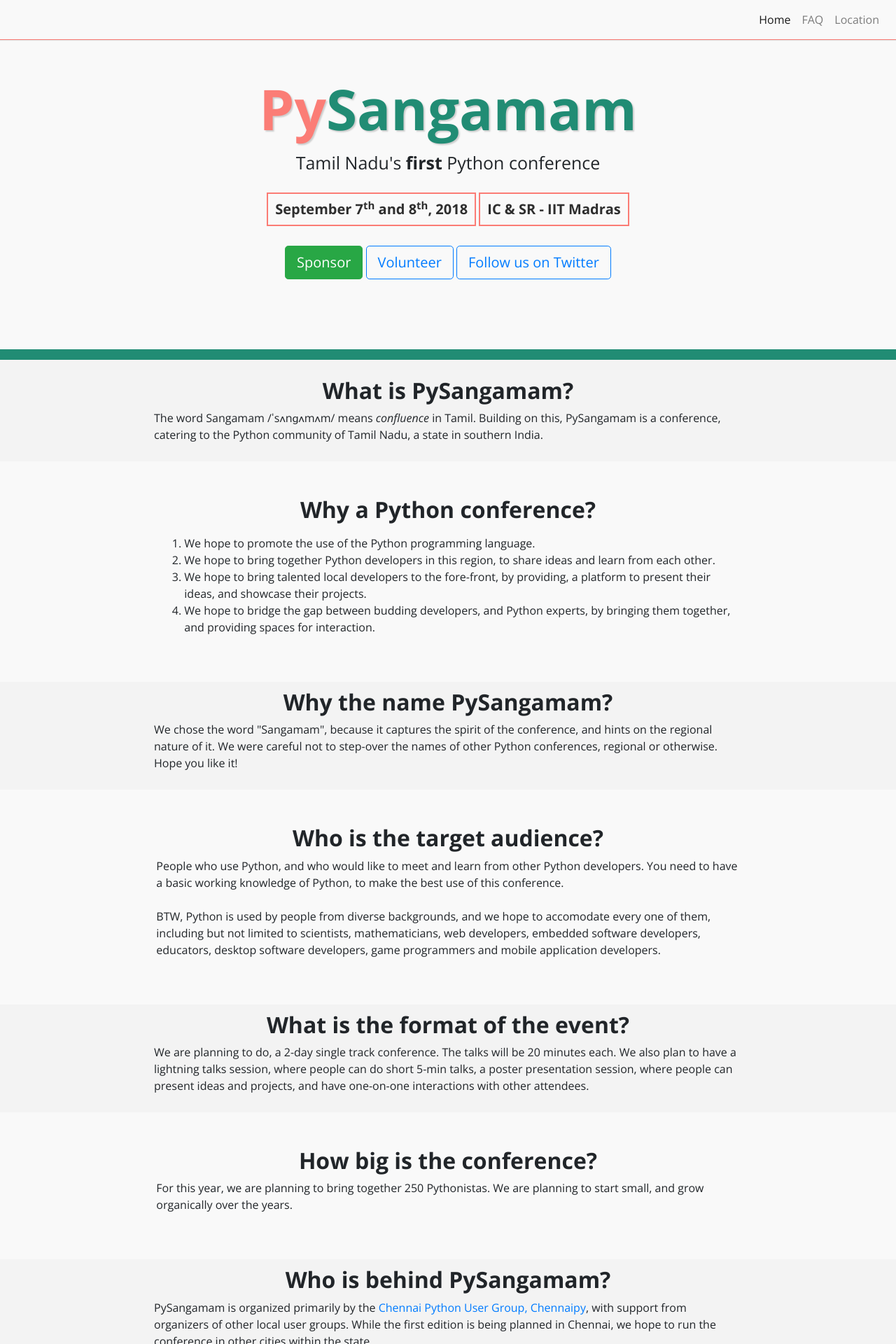
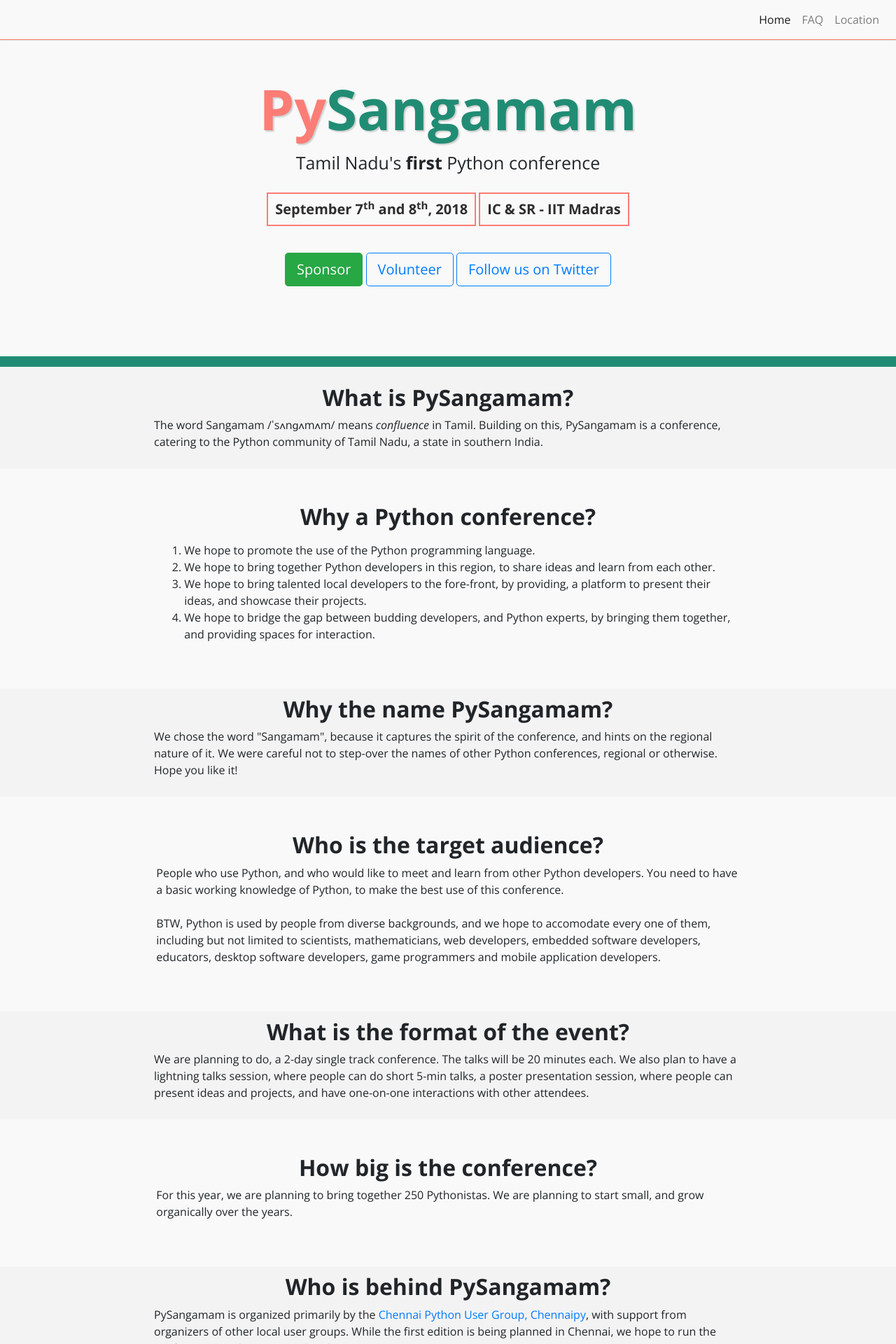
Before and after one commit to PySangamam/website, a Jekyll site: the page built from index.html, in a window 1280 px wide. Shown: the top 1920 px of the page at 70% size. Built offline with Jekyll 4.4.1, drawn with Linux system fonts in a browser that asks for light colours; nearby versions of some CDN libraries; comment, search, counter and statistics services are not loaded.

Commit message:
buttons in mobile view is set

```diff
--- a/css/pysangamam.css
+++ b/css/pysangamam.css
@@ -63,6 +63,10 @@
 
 .mar-top-100 {
   margin-top: 100px;
+}
+
+.mar-right-20 {
+  margin-right: 20px;
 }
 
 .pad-top-25 {
--- a/index.html
+++ b/index.html
@@ -19,9 +19,9 @@
         <br/>
 
         <div class="text-center mar-top-20">
-          <a target="_blank" href="sponsorship-prospectus.pdf" class="btn btn-lg btn-success">Sponsor</a>
-          <a target="_blank" href="https://goo.gl/forms/WIVgaz5oHjrV30Fx2" class="btn btn-lg btn-outline-primary">Volunteer</a>
-          <a target="_blank" href="https://twitter.com/pysangamam" class="btn btn-lg btn-outline-primary">Follow us on Twitter</a>
+          <a target="_blank" href="sponsorship-prospectus.pdf" class="btn btn-lg  btn-success mar-top-10">Sponsor</a>
+          <a target="_blank" href="https://goo.gl/forms/WIVgaz5oHjrV30Fx2" class="btn  btn-lg btn-outline-primary mar-top-10">Volunteer</a>
+          <a target="_blank" href="https://twitter.com/pysangamam" class="btn btn-lg  btn-outline-primary mar-top-10">Follow us on Twitter</a>
         </div>
       </div>
     </div>
```
